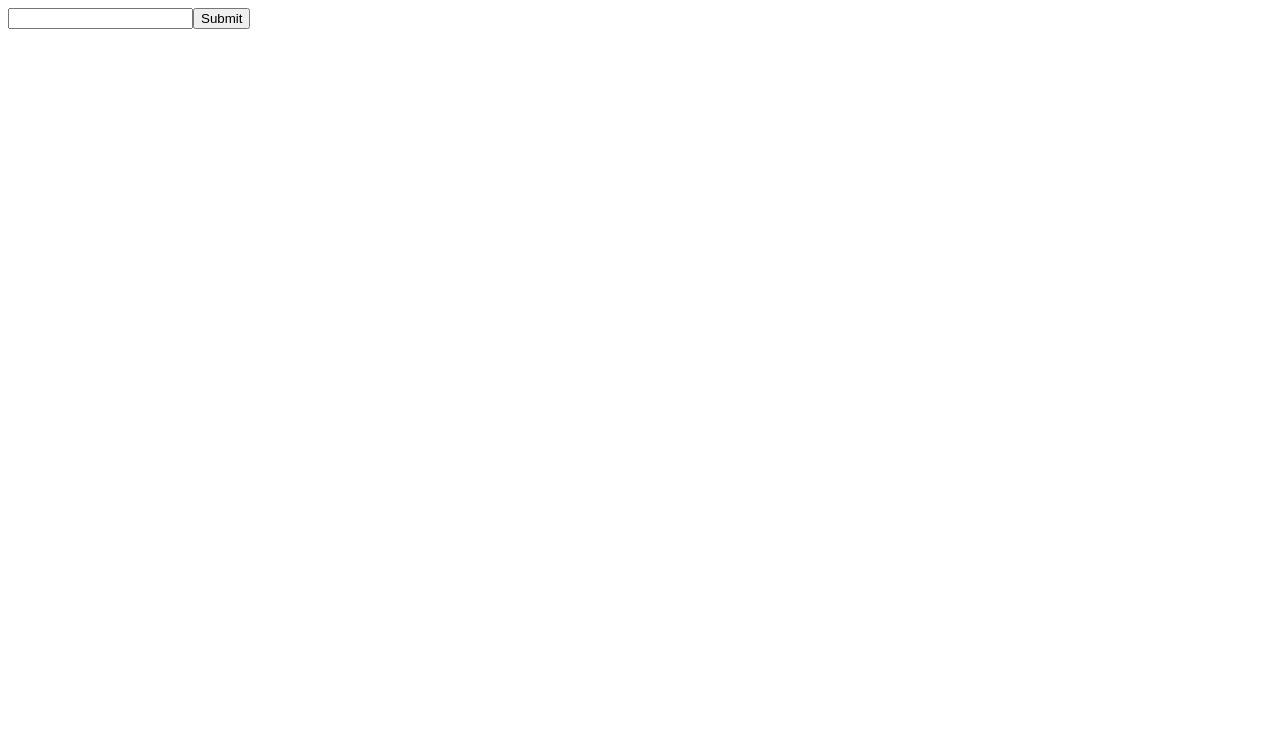
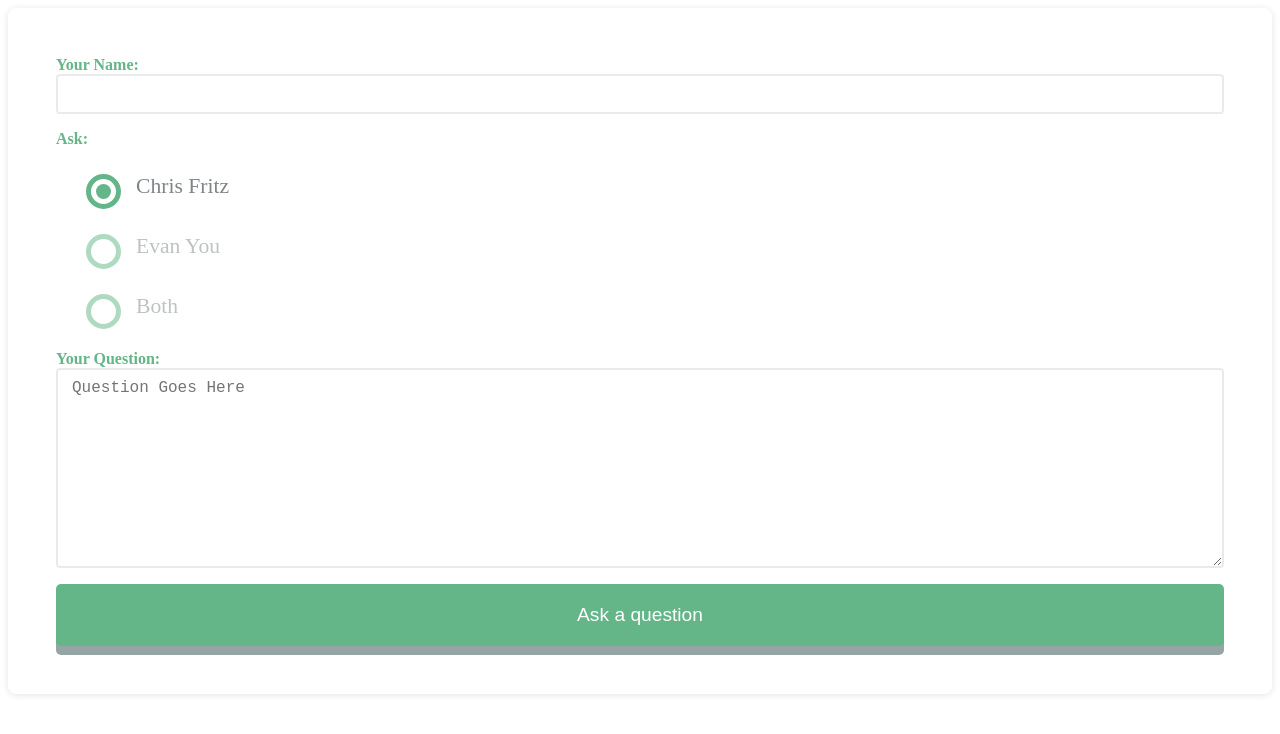
Before and after one commit to diego048/prueba1, a Nuxt app: page /about in a window 1280 px wide. Shown: the top 734 px of the page. Built offline with nearby package versions, Linux system fonts and the light colour scheme.

Commit message:
Update about.vue

```diff
--- a/pages/about.vue
+++ b/pages/about.vue
@@ -1,14 +1,240 @@
 <template>
-  <form
-    name="contact2"
-    method="POST"
-    data-netlify="true"
-    data-netlify-honeypot="bot-field"
-    netlify
-    action="/"
-    >
-    <input type="hidden" name="bot-field" />
-    <input type="text" name="nombre" />
-    <button name="submit" type="submit">Submit</button>
-  </form>
+  <div class="question-form">
+    <form method="post" @submit.prevent="handleSubmit">
+      <input type="hidden" name="form-name" value="ask-question" />
+      <ul>
+      <li>
+        <label>
+          Your Name:
+          <input
+            type="text"
+            name="name"
+            @input="ev => form.name = ev.target.value"
+            >
+        </label>
+      </li>
+      <li>
+        <p>Ask:</p>
+        <label
+          :class="{
+            'pick-panelist': true,
+            'checked':form.askPerson === panelist,
+            'disabled': ifEvan(panelist)
+          }"
+          v-for="panelist in panelists"
+        >
+          <input
+            type="radio"
+            name="panelist"
+            @input="ev => form.askPerson = ev.target.value"
+            :value="panelist"
+            :disabled="ifEvan(panelist)"
+            :checked="form.askPerson === panelist"
+          >
+          <span>{{ panelist }}</span>
+        </label>
+      </li>
+      <li>
+        <label>
+          Your Question:
+          <textarea
+             ref="input"
+             name="question"
+             @input="ev => form.question = ev.target.value"
+             placeholder="Question Goes Here"
+          />
+        </label>
+      </li>
+      </ul>
+      <button type="submit" class="submit-button">Ask a question</button>
+    </form>
+  </div>
 </template>
+
+<script>
+export default {
+  name: "question-form",
+  data() {
+    return {
+      panelists: ["Chris Fritz", "Evan You", "Both"],
+      form: {
+        askPerson: "Chris Fritz",
+        name: "",
+        question: ""
+      },
+      sent: false,
+      status: {}
+    };
+  },
+  methods: {
+    ifEvan(person) {
+      return person === "Evan You" || person === "Both";
+    },
+    removeNotification() {
+      this.sent = false;
+    },
+    encode(data) {
+      return Object.keys(data)
+        .map(
+          key => `${encodeURIComponent(key)}=${encodeURIComponent(data[key])}`
+        )
+        .join("&");
+    },
+    handleSubmit(e) {
+      fetch("/", {
+        method: "POST",
+        headers: { "Content-Type": "application/x-www-form-urlencoded" },
+        body: this.encode({
+          "form-name": "ask-question",
+          ...this.form
+        })
+      })
+        .then(() => {
+          this.$router.push("thanks");
+        })
+        .catch(() => {
+          this.$router.push("404");
+        });
+    }
+  }
+};
+</script>
+
+<style lang="scss">
+body {
+  text-align: left;
+}
+
+li {
+  margin-bottom: 1em;
+}
+
+ul {
+  list-style: none;
+  margin: 0;
+  padding: 0;
+}
+
+p,
+label {
+  color: #64b587;
+  font-weight: bold;
+}
+
+.pick-panelist {
+  display: block;
+  position: relative;
+  color: rgba(14, 30, 37, 0.54);
+  font-weight: 300;
+  font-size: 1.35em;
+  padding: 10px 10px 10px 30px;
+  margin: 10px auto;
+  height: 30px;
+  z-index: 9;
+  cursor: pointer;
+  -webkit-transition: all 0.25s linear;
+
+  &.disabled {
+    opacity: 0.5;
+  }
+
+  &:before {
+    content: "";
+    display: inline-block;
+    border: 5px solid #64b587;
+    border-radius: 100%;
+    height: 25px;
+    width: 25px;
+    top: 30px;
+    left: 20px;
+    z-index: 5;
+    transition: border 0.25s linear;
+    -webkit-transition: border 0.25s linear;
+
+    + .checked {
+      background: red;
+    }
+  }
+}
+
+.checked {
+  &:before {
+    background: white;
+  }
+  &:after {
+    content: "";
+    display: block;
+    background: #64b587;
+    border-radius: 100%;
+    height: 15px;
+    width: 15px;
+    top: 20px;
+    left: 40px;
+    z-index: 5;
+    transition: border 0.25s linear;
+    -webkit-transition: border 0.25s linear;
+    position: absolute;
+  }
+}
+
+.question-form {
+  position: relative;
+}
+
+form {
+  background: rgb(248, 248, 248);
+  padding: 3em;
+  background: #fff;
+  color: rgba(14, 30, 37, 0.54);
+  border-radius: 8px;
+  -webkit-box-shadow: 0 1px 6px 0 rgba(14, 30, 37, 0.12);
+  box-shadow: 0 1px 6px 0 rgba(14, 30, 37, 0.12);
+}
+
+input[type="radio"] {
+  position: absolute;
+  opacity: 0;
+}
+
+input[type="text"],
+textarea {
+  box-sizing: border-box;
+  display: block;
+  width: 100%;
+  height: 40px;
+  margin: 0;
+  padding: 6px 14px;
+  border: 2px solid #e9ebeb;
+  border-radius: 4px;
+  background: 0 0;
+  color: #0e1e25;
+  -webkit-box-shadow: none;
+  box-shadow: none;
+  font-size: 16px;
+  font-weight: 500;
+  line-height: 24px;
+}
+textarea {
+  height: 200px;
+}
+span {
+  margin-left: 15px;
+  vertical-align: top;
+}
+
+.submit-button {
+  width: 100%;
+  padding: 20px 60px;
+  outline: none;
+  background-color: #64b587;
+  border: none;
+  border-radius: 5px;
+  box-shadow: 0 9px #95a5a6;
+  font-size: 1.2em;
+  color: white;
+
+  &:hover {
+    cursor: pointer;
+  }
+}
+</style>
```
